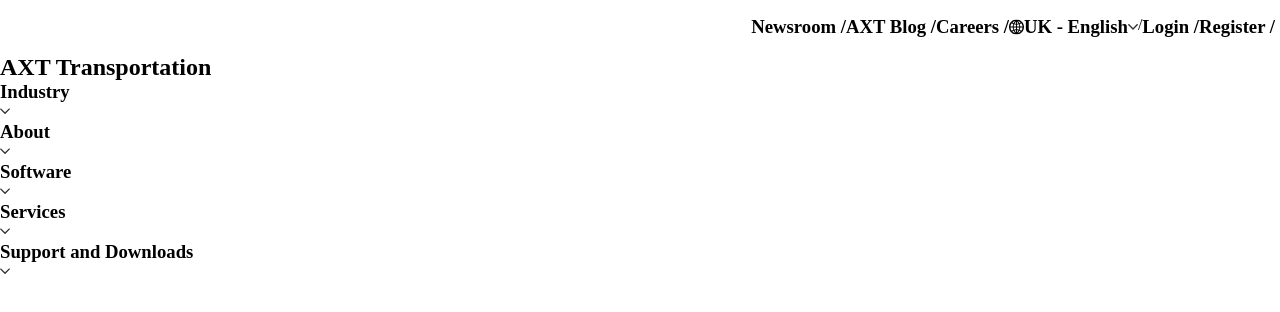
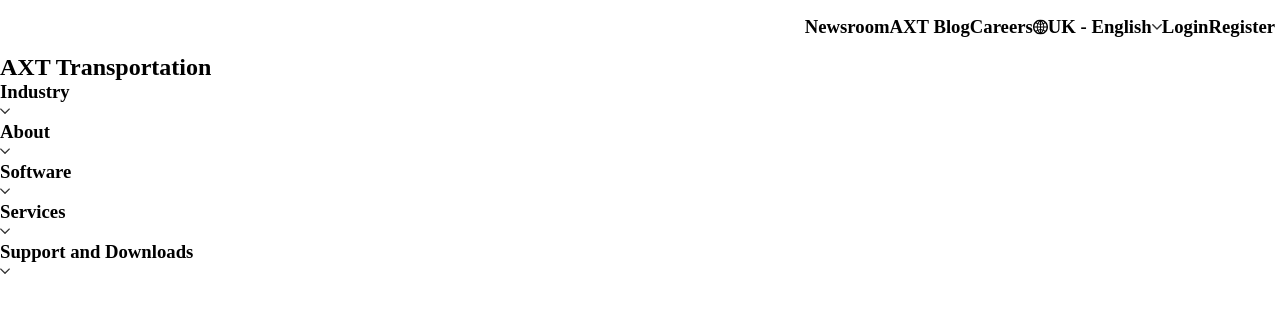
Before and after one commit to qoziyeva/2-oy-11-dars, a plain HTML site: page index.html in a window 1280 px wide. Drawn offline with Linux system fonts and the light colour scheme.

Commit message:
first commit

```diff
--- a/index.html
+++ b/index.html
@@ -8,14 +8,14 @@
 </head>
 <body>
     <div class="ww">
-        <h3>Newsroom /</h3>
-        <h3>AXT Blog /</h3>
-        <h3>Careers /</h3>
+        <h3>Newsroom </h3>
+        <h3>AXT Blog </h3>
+        <h3>Careers </h3>
         <img src="Image.svg" alt="">
         <h3>UK - English </h3>
-    <img src="Vector (1).svg" alt="">  /
-      <h3>Login /</h3>
-      <h3>Register /</h3>
+    <img src="Vector (1).svg" alt="">
+      <h3>Login </h3>
+      <h3>Register</h3>
     </div>
     <div>
         <h2>AXT Transportation</h2>
```
